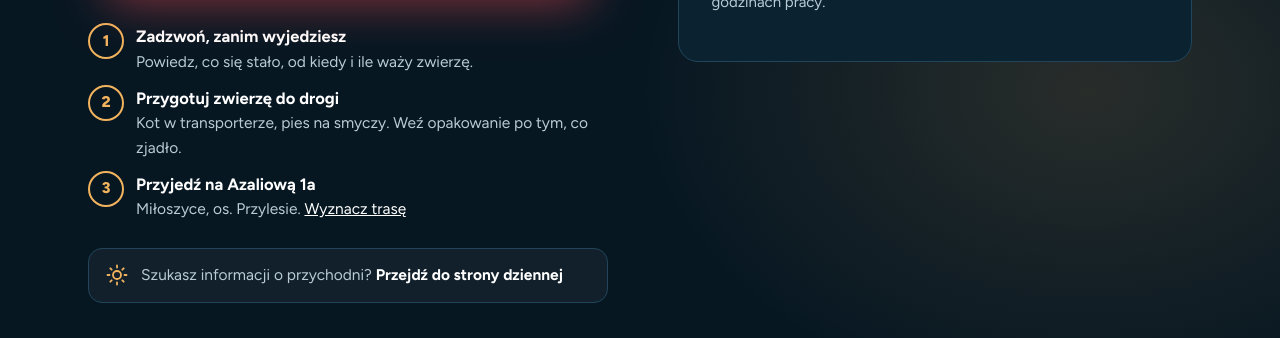
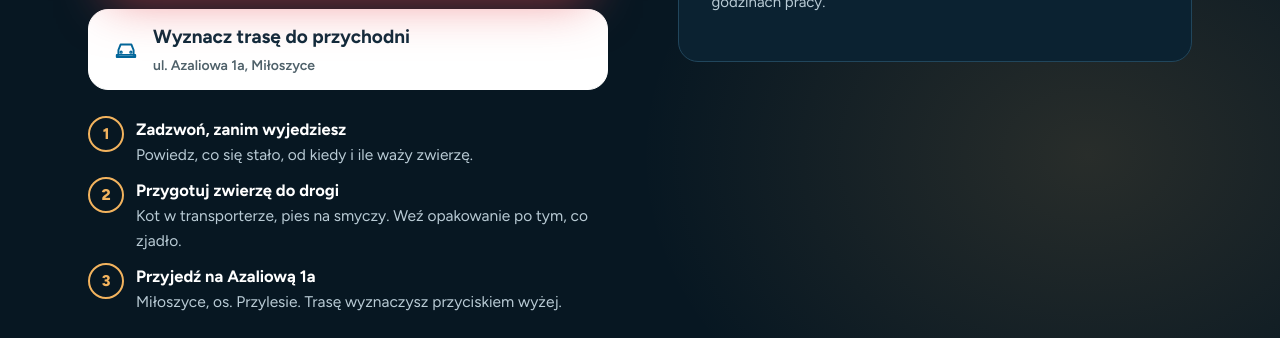
Before and after one commit to FabianAdrianW/eskander_vet, a plain HTML site: page index.html in a window 1280 px wide. Shown: the part 614-952 px from the top of the page. Drawn offline with Linux system fonts and the light colour scheme.

Commit message:
Tryb nocny: wyraźny przycisk Wyznacz trasę pod numerem dyżurnym
Co-Authored-By: Claude Opus 5.5 <noreply@anthropic.com>
Claude-Session: https://claude.ai/code/session_013GF9ih96iSCJvpeKxzmdfH

```diff
--- a/assets/css/site.css
+++ b/assets/css/site.css
@@ -537,3 +537,11 @@ li.open > .drop{opacity:1;visibility:visible;transform:none}
   .mode-tip{position:fixed;top:calc(var(--nav-h) + 10px);left:12px;right:12px!important;width:auto}
   .mode-tip::before{right:auto;left:var(--arrow-x,70%)}
 }
+
+/* v2.6: trasa w trybie alarmowym — drugi najważniejszy przycisk */
+.btn-route{background:#FFFFFF;color:#0E2A3B;border-color:#FFFFFF}
+.btn-route:hover{transform:translateY(-2px);background:var(--warm);border-color:var(--warm);box-shadow:0 14px 28px -14px rgba(242,179,94,.8)}
+.btn-route svg{color:#00669A}
+.alarm-hero .btn-route{display:flex;justify-content:flex-start;gap:14px;max-width:520px;width:100%;min-height:68px;margin-top:12px;padding:12px 24px;border-radius:20px;font-size:19px;text-align:left;white-space:normal}
+.alarm-hero .btn-route svg{width:26px;height:26px}
+.alarm-hero .btn-route small{display:block;font-size:14px;font-weight:600;color:#4F616A;margin-top:2px}
--- a/index.html
+++ b/index.html
@@ -15,7 +15,7 @@
 <link rel="preload" as="font" type="font/woff2" href="fonts/figtree-latin-400-normal.woff2" crossorigin>
 <link rel="preload" as="image" href="img/hero-house-night-1400.webp" imagesrcset="img/hero-house-night-800.webp 800w, img/hero-house-night-1400.webp 1400w" imagesizes="(max-width: 900px) 100vw, 55vw" fetchpriority="high">
 <script type="application/ld+json">{"@context":"https://schema.org","@type":"VeterinaryCare","name":"Przychodnia Weterynaryjna Eskander","alternateName":"Eskander. Przychodnia Weterynaryjna. M. Atanowska-Eskander","telephone":"+48536041341","email":"eskanderwet@gmail.com","address":{"@type":"PostalAddress","streetAddress":"ul. Azaliowa 1a","postalCode":"55-220","addressLocality":"Miłoszyce","addressRegion":"dolnośląskie","addressCountry":"PL"},"geo":{"@type":"GeoCoordinates","latitude":51.0616959,"longitude":17.3001209},"openingHoursSpecification":[{"@type":"OpeningHoursSpecification","dayOfWeek":["Monday","Tuesday","Wednesday","Thursday","Friday"],"opens":"10:00","closes":"18:00"},{"@type":"OpeningHoursSpecification","dayOfWeek":"Saturday","opens":"10:00","closes":"15:00"}],"areaServed":["Miłoszyce","Jelcz-Laskowice"],"sameAs":["https://www.facebook.com/weterynarzjelcz/"]}</script>
-<link rel="stylesheet" href="assets/css/site.css?v=523dc82e">
+<link rel="stylesheet" href="assets/css/site.css?v=58dd6a8d">
 <script>/* motyw ustawiany przed renderem, bez mignięcia */(function(){try{var m=sessionStorage.getItem('esk-mode');if(m){document.documentElement.dataset.theme=m;return}}catch(e){}var p=new Intl.DateTimeFormat('en-GB',{timeZone:'Europe/Warsaw',weekday:'short',hour:'2-digit',hour12:false}).formatToParts(new Date()),d=p.find(function(x){return x.type==='weekday'}).value,h=+p.find(function(x){return x.type==='hour'}).value,o={Mon:18,Tue:18,Wed:18,Thu:18,Fri:18,Sat:15}[d];document.documentElement.dataset.theme=(o&&h>=10&&h<o)?'day':'night'})();</script>
 </head>
 <body class="page-home">
@@ -102,10 +102,11 @@
         <b>536 041 341</b>
         <span>Dotknij, żeby zadzwonić</span>
       </a>
+      <a class="btn btn-route" href="https://www.google.com/maps/dir/?api=1&amp;destination=51.0616959,17.3001209" target="_blank" rel="noopener"><svg><use href="#i-car"/></svg><span>Wyznacz trasę do przychodni<small>ul. Azaliowa 1a, Miłoszyce</small></span></a>
       <ol class="alarm-steps">
         <li><span class="n">1</span><span><b>Zadzwoń, zanim wyjedziesz</b>Powiedz, co się stało, od kiedy i ile waży zwierzę.</span></li>
         <li><span class="n">2</span><span><b>Przygotuj zwierzę do drogi</b>Kot w transporterze, pies na smyczy. Weź opakowanie po tym, co zjadło.</span></li>
-        <li><span class="n">3</span><span><b>Przyjedź na Azaliową 1a</b>Miłoszyce, os. Przylesie. <a href="https://www.google.com/maps/dir/?api=1&amp;destination=51.0616959,17.3001209" target="_blank" rel="noopener" style="color:#fff">Wyznacz trasę</a></span></li>
+        <li><span class="n">3</span><span><b>Przyjedź na Azaliową 1a</b>Miłoszyce, os. Przylesie. Trasę wyznaczysz przyciskiem wyżej.</span></li>
       </ol>
       <button class="to-day js-day" type="button"><svg aria-hidden="true"><use href="#i-sun"/></svg><span>Szukasz informacji o przychodni? <b>Przejdź do strony dziennej</b></span></button>
     </div>
```
Also changed, not shown: cennik.html (+1 -1 lines), kontakt.html (+1 -1 lines), nagly-przypadek.html (+2 -2 lines), pierwsza-wizyta.html (+1 -1 lines), polityka-prywatnosci.html (+1 -1 lines), src/pages/index.html (+2 -1 lines), src/pages/nagly-przypadek.html (+1 -1 lines), uslugi.html (+1 -1 lines), zespol.html (+1 -1 lines), 1 other file.
